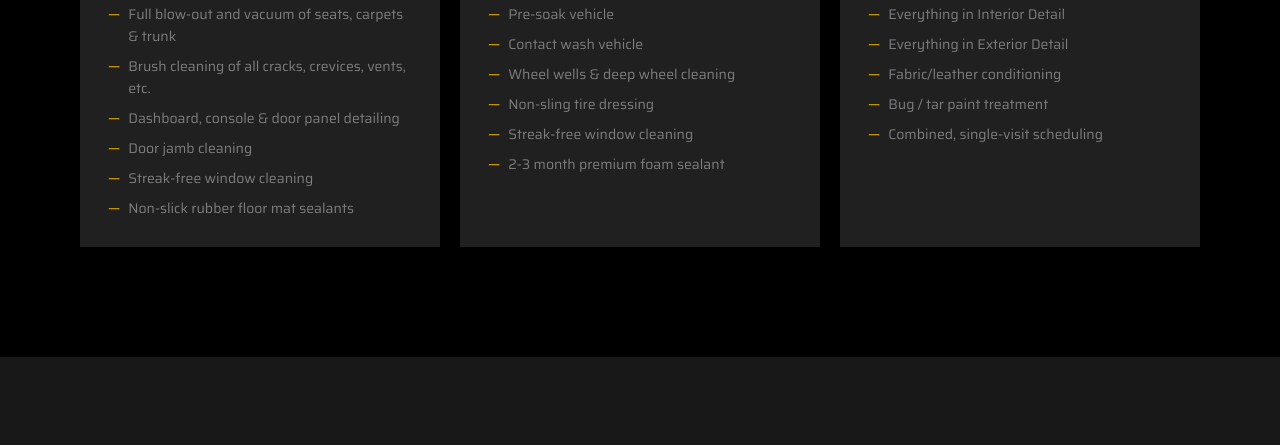
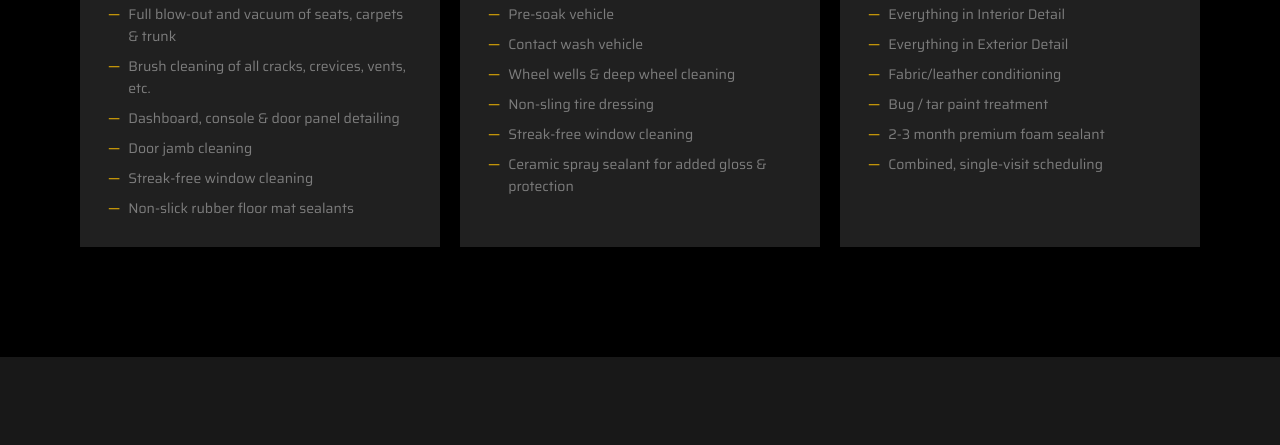
Before and after one commit to zenithsAwper/BravuraDetailing, a website: page services.html in a window 1280 px wide. Shown: the part 1760-2205 px from the top of the page. Drawn offline with Linux system fonts and the light colour scheme.

Commit message:
Rework Exterior/Full Vehicle Detail feature lists
Ceramic spray sealant moves to Exterior Detail; Full Vehicle Detail keeps
the 2-3 month premium foam sealant alongside bug/tar paint treatment.

```diff
--- a/services.html
+++ b/services.html
@@ -169,7 +169,7 @@
         <li><span>—</span>Wheel wells &amp; deep wheel cleaning</li>
         <li><span>—</span>Non-sling tire dressing</li>
         <li><span>—</span>Streak-free window cleaning</li>
-        <li><span>—</span>2-3 month premium foam sealant</li>
+        <li><span>—</span>Ceramic spray sealant for added gloss &amp; protection</li>
       </ul>    </div>
     <div id="full-car-detail" class="subservice-card">
       <h4>Full Vehicle Detail</h4>
@@ -180,6 +180,7 @@
         <li><span>—</span>Everything in Exterior Detail</li>
         <li><span>—</span>Fabric/leather conditioning</li>
         <li><span>—</span>Bug / tar paint treatment</li>
+        <li><span>—</span>2-3 month premium foam sealant</li>
         <li><span>—</span>Combined, single-visit scheduling</li>
       </ul>    </div>
   </div>
```
